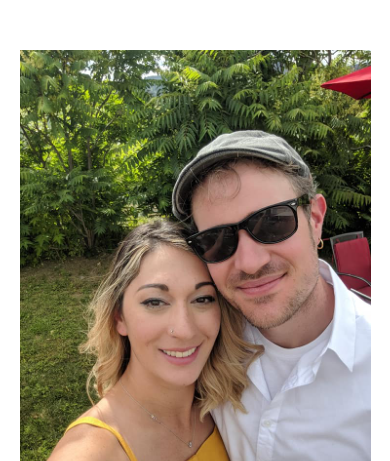
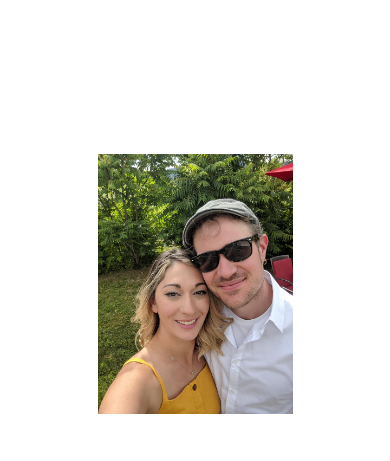
Before and after one commit to willandmandy/willandmandy.github.io, a plain HTML site: page ourstory/our_story.html in a window 390 px wide. Shown: the part 240-701 px from the top of the page. Drawn offline with Linux system fonts and the light colour scheme.

Commit message:
Update our_story.html

```diff
--- a/ourstory/our_story.html
+++ b/ourstory/our_story.html
@@ -44,12 +44,6 @@
 	background-size: contain;
 	min-height: 90%;
 }
-
-	@media screen and (max-width: 750px) {
-		body {
-			margin: 15px 5%;
-		}
-	}
 
 .bgimage1 {
 	background-image: url("usx.jpg");
@@ -165,11 +159,12 @@
 
 /* Disable Parallax for Mobile */
 
-@media only screen and (max-device-width: 1024px) {
-	.bgimage1, .bgimage2, .bgimage3, .bgimage4 {
-		background-attachment: scroll;
-		}
+@media only screen and (max-device-width: 700px) {
+	body {
+		margin: 15px 5%;
 	}
+	}
+
 
 </style>
 </head>
```
